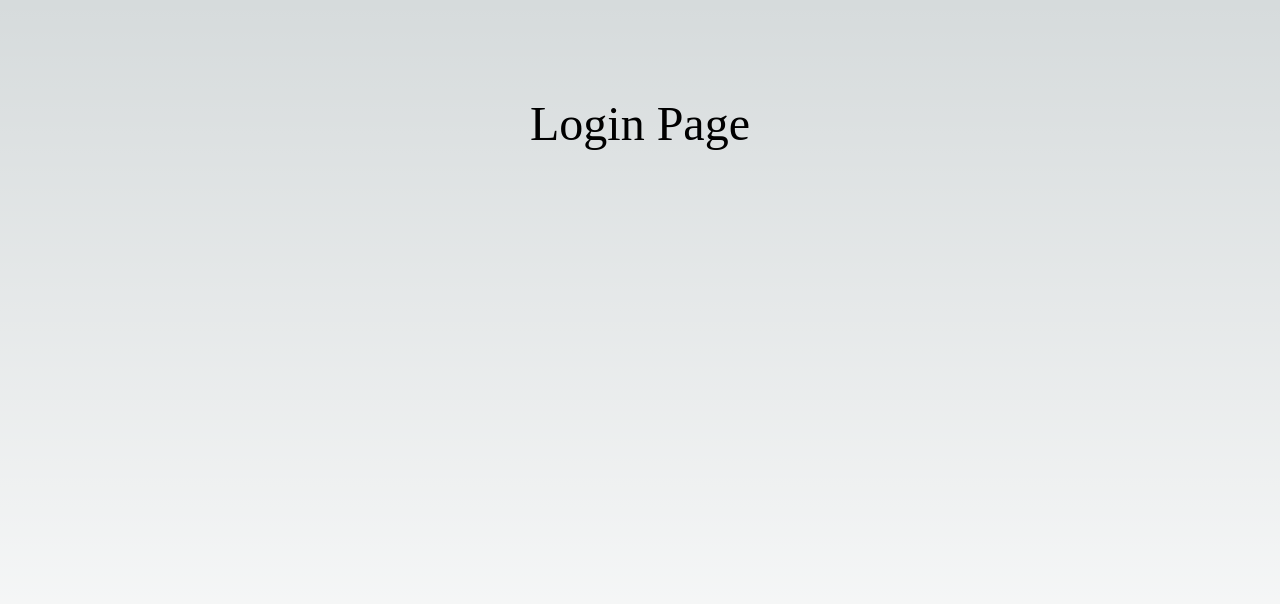
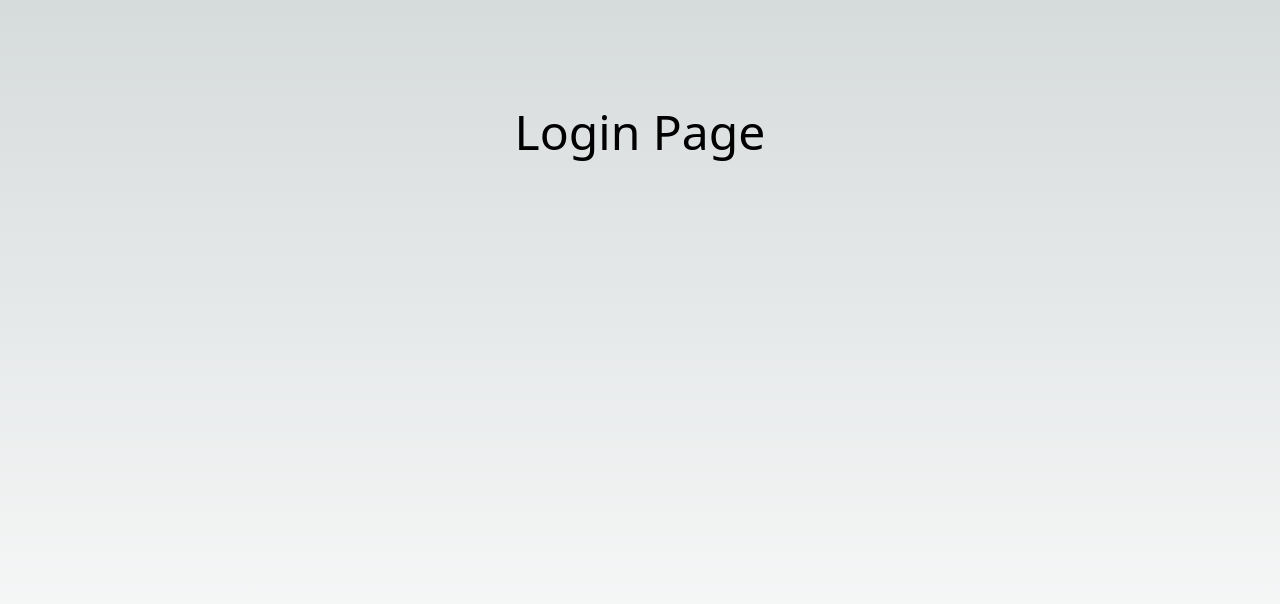
Before and after one commit to mkaniukk/coffee-roaster, a Next.js app: page /login in a window 1280 px wide. Shown: the top 604 px of the page. Built offline with nearby package versions, Linux system fonts and the light colour scheme.

Commit message:
Added Tailwind

```diff
--- a/package.json
+++ b/package.json
@@ -22,9 +22,12 @@
     "typescript": "4.9.5"
   },
   "devDependencies": {
+    "autoprefixer": "^10.4.14",
     "cypress": "^12.8.0",
     "eslint-config-prettier": "^8.7.0",
     "eslint-plugin-prettier": "^4.2.1",
-    "prettier": "^2.8.4"
+    "postcss": "^8.4.21",
+    "prettier": "^2.8.4",
+    "tailwindcss": "^3.2.7"
   }
 }
--- /dev/null
+++ b/postcss.config.js
@@ -0,0 +1,6 @@
+module.exports = {
+  plugins: {
+    tailwindcss: {},
+    autoprefixer: {},
+  },
+}
--- a/src/styles/Home.module.css
+++ b/src/styles/Home.module.css
@@ -156,6 +156,9 @@
     font-size: 3rem;
 }
 
+.coffee-card {
+}
+
 /* Enable hover only on non-touch devices */
 @media (hover: hover) and (pointer: fine) {
     .card:hover {
--- /dev/null
+++ b/tailwind.config.js
@@ -0,0 +1,15 @@
+/** @type {import('tailwindcss').Config} */
+module.exports = {
+    content: [
+        './app/**/*.{js,ts,jsx,tsx}',
+        './pages/**/*.{js,ts,jsx,tsx}',
+        './components/**/*.{js,ts,jsx,tsx}',
+
+        // Or if using `src` directory:
+        './src/**/*.{js,ts,jsx,tsx}',
+    ],
+    theme: {
+        extend: {},
+    },
+    plugins: [],
+};
```
Also changed, not shown: src/styles/globals.css (+7 -5 lines), 1 other file (tests, documents, lock files or other folders).
